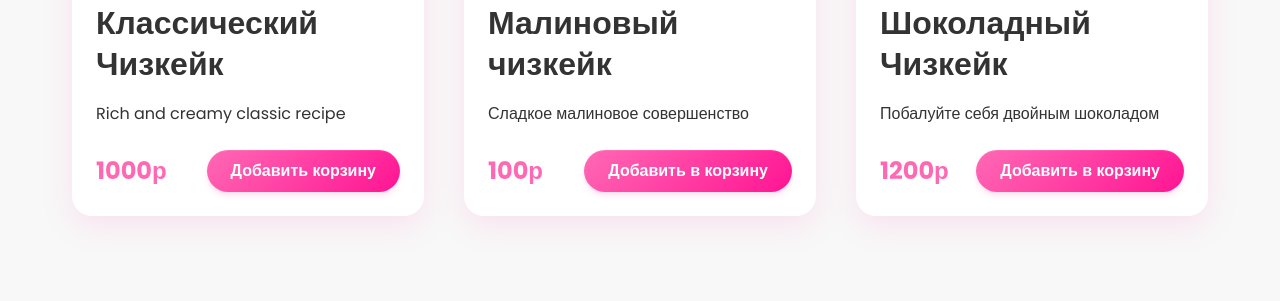
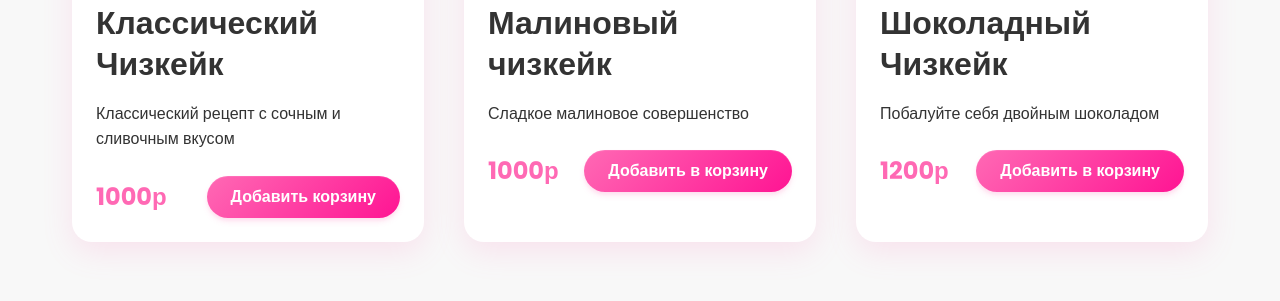
Before and after one commit to nasty-lucky/cheescake.github.io, a plain HTML site: page index.html in a window 1280 px wide. Shown: the part 2021-2322 px from the top of the page. Drawn offline with Linux system fonts and the light colour scheme.

Commit message:
Update index.html

```diff
--- a/index.html
+++ b/index.html
@@ -4,7 +4,7 @@
     <meta charset="UTF-8">
     <meta name="viewport" content="width=device-width, initial-scale=1.0">
     <meta name="description" content="Delightful handcrafted cheesecakes for any occasion">
-    <title>Чизкейки премиум</title>
+    <title>Чизкейки</title>
 
     <!-- Fonts -->
     <link rel="preconnect" href="https://fonts.googleapis.com">
@@ -72,7 +72,7 @@
             <div class="container hero-container">
                 <div class="hero-content">
                     <h1>Чизкейки ручной работы</h1>
-                    <p class="hero-subtitle">Побалуйте себя настоящим блаженством с нашими чизкейками ручной работы премиум-класса</p>
+                    <p class="hero-subtitle">Побалуйте себя настоящим блаженством с нашими чизкейками ручной работы</p>
                     <a href="#cheesecakes" class="cta-button">Наше меню</a>
                 </div>
             </div>
@@ -121,7 +121,7 @@
                         </div>
                         <div class="cheesecake-info">
                             <h3>Классический Чизкейк</h3>
-                            <p>Rich and creamy classic recipe</p>
+                            <p>Классический рецепт с сочным и сливочным вкусом</p>
                             <div class="price-cart">
                                 <span class="price">1000р</span>
                                 <button class="add-to-cart-btn">
@@ -142,7 +142,7 @@
                             <h3>Малиновый чизкейк</h3>
                             <p>Сладкое малиновое совершенство</p>
                             <div class="price-cart">
-                                <span class="price">100р</span>
+                                <span class="price">1000р</span>
                                 <button class="add-to-cart-btn">
                                     <span class="btn-text">Добавить в корзину</span>
                                 </button>
```
